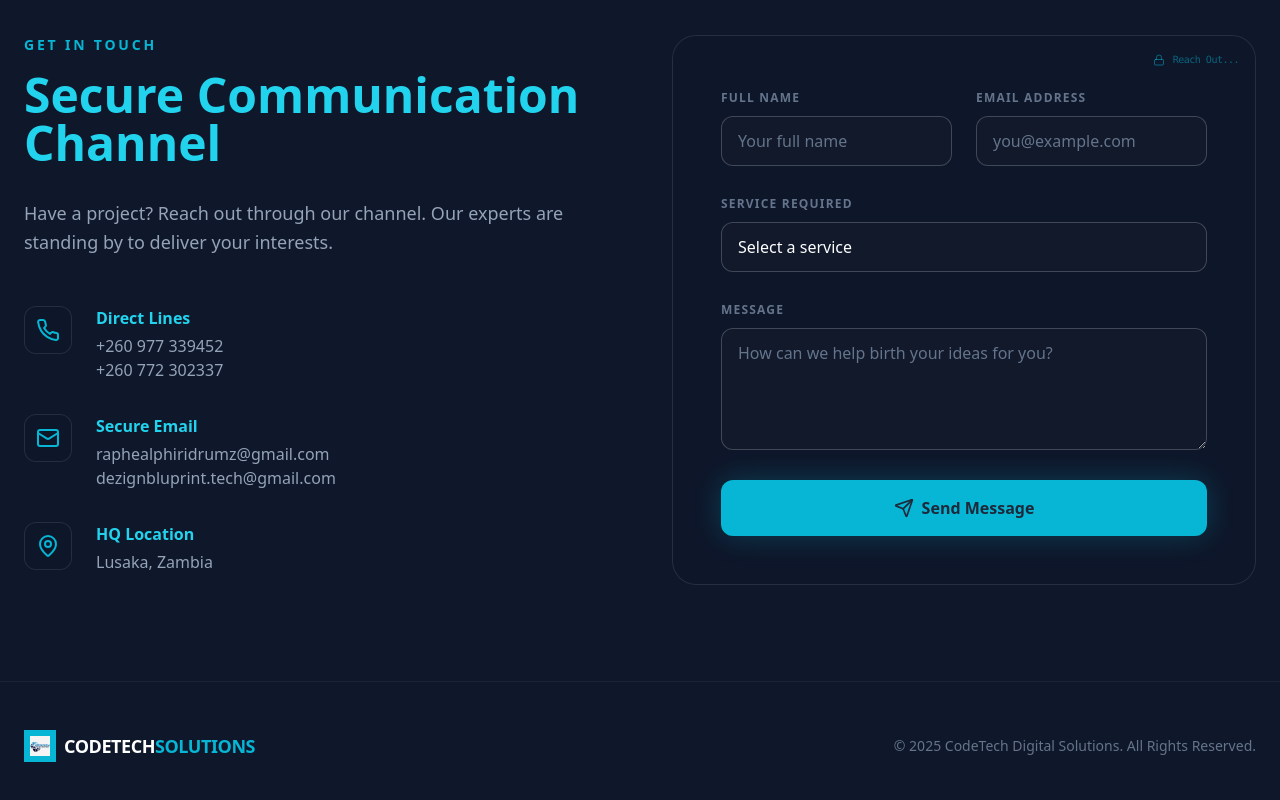
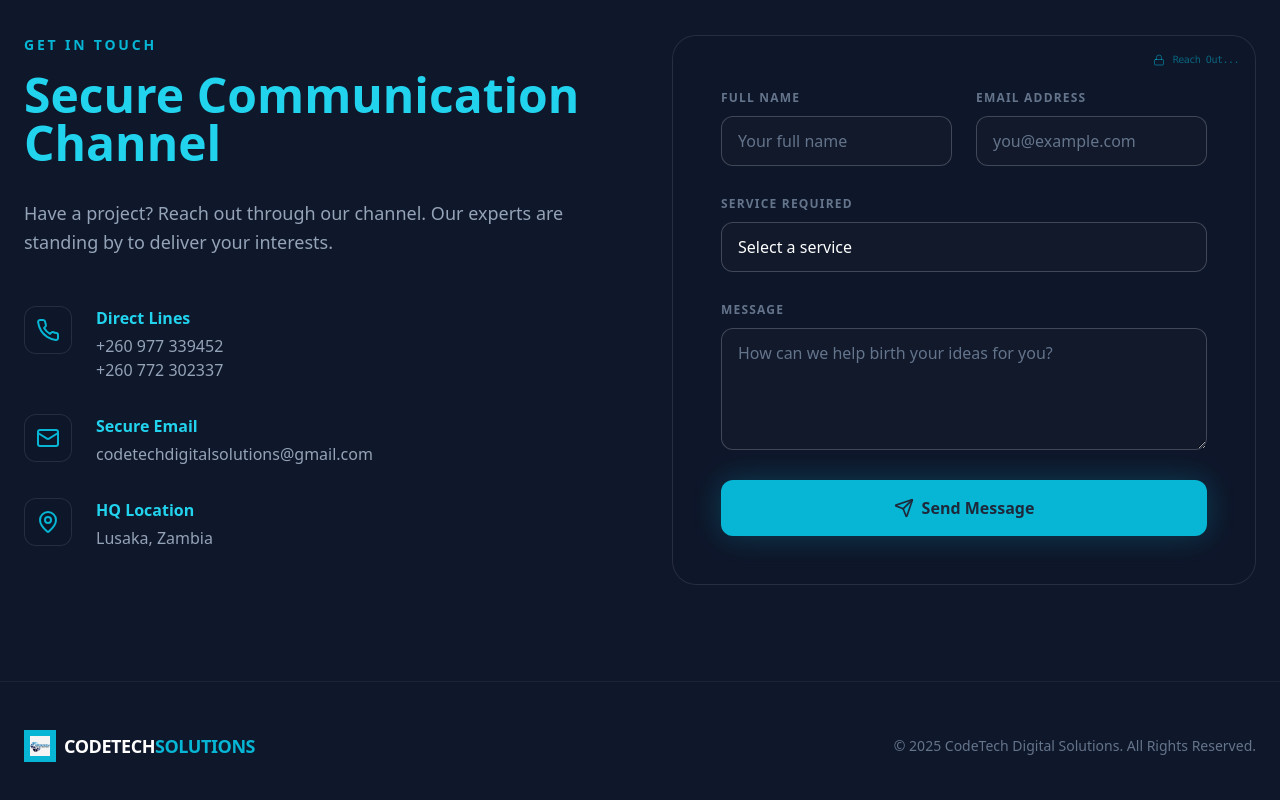
Before and after one commit to codetech-sol/codetech-digisol, a Next.js app: page / in a window 1280 px wide. Shown: the part 5709-6509 px from the top of the page. Built offline with nearby package versions, Linux system fonts and the light colour scheme.

Commit message:
Update secure contact email to codetechdigitalsolutions@gmail.com

```diff
--- a/app/page.tsx
+++ b/app/page.tsx
@@ -421,8 +421,7 @@ export default function Home() {
                   </div>
                   <div>
                     <div className="font-bold mb-1 text-cyan-400">Secure Email</div>
-                    <div className="text-slate-400">raphealphiridrumz@gmail.com</div>
-                    <div className="text-slate-400">dezignbluprint.tech@gmail.com</div>
+                    <div className="text-slate-400">codetechdigitalsolutions@gmail.com</div>
                   </div>
                 </div>
                 <div className="flex items-start gap-6">
```
